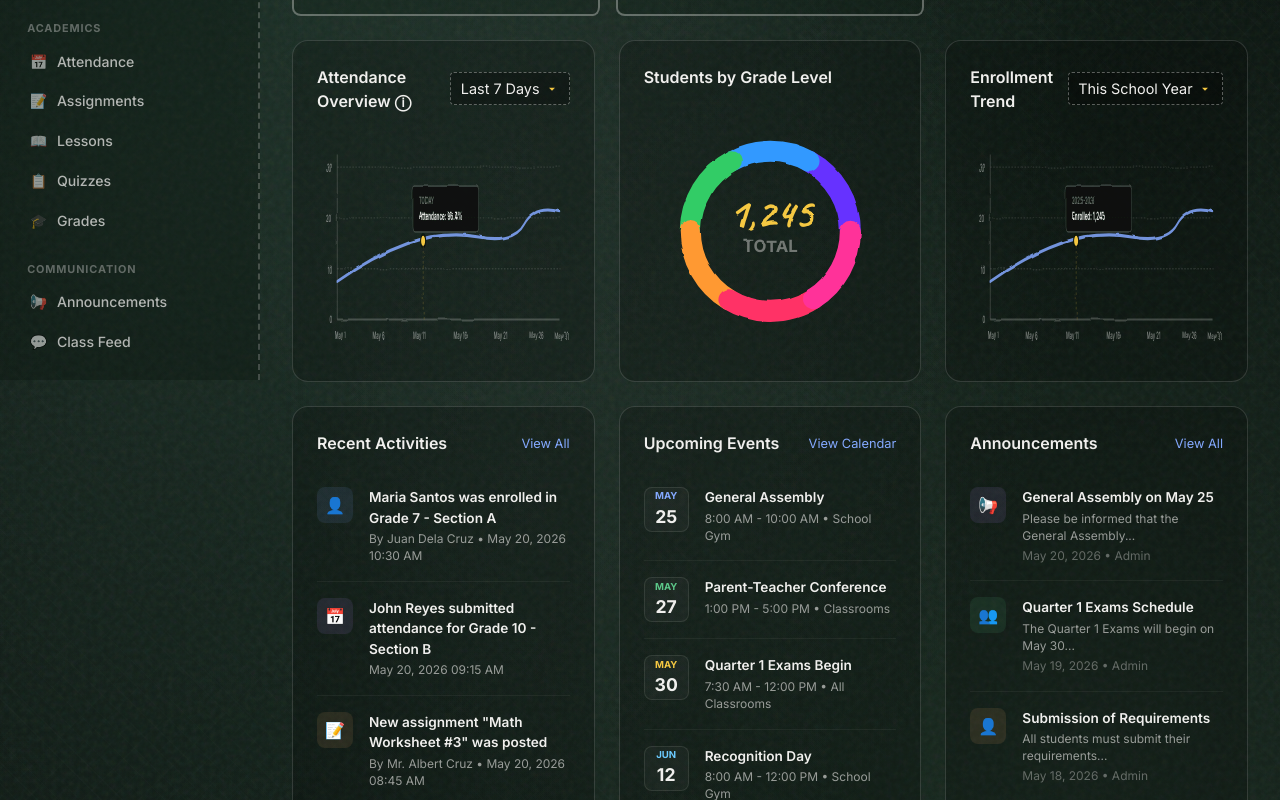
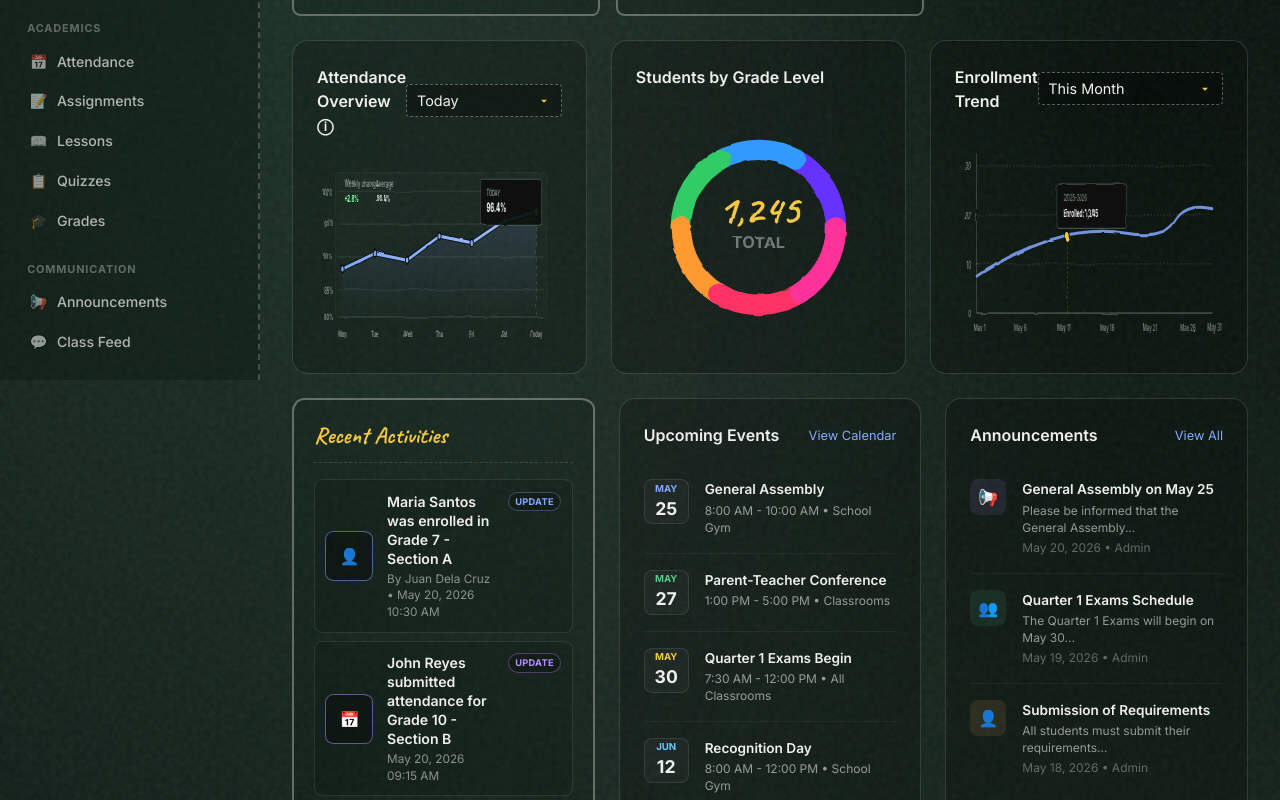
Before and after one commit to janreyHablaMina/School-Management-Sass, a Next.js app in the folder web/: page /school-admin in a window 1280 px wide. Shown: the part 420-1220 px from the top of the page. Built offline with nearby package versions, Linux system fonts and the light colour scheme; a web font is replaced by a local one.

Commit message:
Refine school admin dashboard cards and charts

```diff
--- a/web/src/components/ChalkCharts/index.tsx
+++ b/web/src/components/ChalkCharts/index.tsx
@@ -1,5 +1,5 @@
 "use client";
-import React, { useState } from 'react';
+import React, { useId, useState } from 'react';
 
 /**
  * Invisible SVG filter that applies a subtle "chalk wobble" distortion
@@ -21,9 +21,104 @@ export const ChalkFilter = () => (
 interface ChalkLineChartProps {
   tooltipDate?: string;
   tooltipText?: string;
+  variant?: 'default' | 'attendance';
 }
 
-export const ChalkLineChart = ({ tooltipDate = "MAY 16, 2025", tooltipText = "Total Schools: 24" }: ChalkLineChartProps = {}) => (
+export const ChalkLineChart = ({
+  tooltipDate = "MAY 16, 2025",
+  tooltipText = "Total Schools: 24",
+  variant = 'default',
+}: ChalkLineChartProps = {}) => {
+  const chartId = useId().replace(/:/g, '');
+  const areaId = `chalk-line-area-${chartId}`;
+  const strokeId = `chalk-line-stroke-${chartId}`;
+
+  if (variant === 'attendance') {
+    const points = [
+      [52, 106],
+      [118, 92],
+      [184, 98],
+      [250, 76],
+      [316, 82],
+      [382, 62],
+      [448, 54],
+    ];
+    const pointPath = points.map(([x, y], index) => `${index === 0 ? 'M' : 'L'} ${x} ${y}`).join(' ');
+    const areaPath = `${pointPath} L 448 150 L 52 150 Z`;
+
+    return (
+      <svg width="100%" height="100%" viewBox="0 0 500 180" preserveAspectRatio="none" fill="none" style={{ filter: 'url(#chalk-wobble)' }}>
+        <defs>
+          <linearGradient id={areaId} x1="0" y1="48" x2="0" y2="150" gradientUnits="userSpaceOnUse">
+            <stop offset="0%" stopColor="#84a9ff" stopOpacity="0.16" />
+            <stop offset="100%" stopColor="#84a9ff" stopOpacity="0" />
+          </linearGradient>
+          <linearGradient id={strokeId} x1="52" y1="0" x2="448" y2="0" gradientUnits="userSpaceOnUse">
+            <stop offset="0%" stopColor="#84a9ff" />
+            <stop offset="100%" stopColor="#9eb8ff" />
+          </linearGradient>
+        </defs>
+
+        <rect x="38" y="18" width="430" height="132" rx="4" fill="rgba(255, 255, 255, 0.01)" stroke="rgba(240, 239, 237, 0.08)" />
+        {[35, 65, 95, 125, 150].map((y) => (
+          <line key={y} x1="44" y1={y} x2="462" y2={y} stroke="rgba(240, 239, 237, 0.09)" strokeWidth="1" />
+        ))}
+        {[118, 184, 250, 316, 382, 448].map((x) => (
+          <line key={x} x1={x} y1="24" x2={x} y2="150" stroke="rgba(240, 239, 237, 0.035)" strokeWidth="1" />
+        ))}
+
+        <path d={areaPath} fill={`url(#${areaId})`} />
+        <path d={pointPath} fill="none" stroke="rgba(8, 18, 13, 0.75)" strokeWidth="5" strokeLinecap="round" strokeLinejoin="round" />
+        <path d={pointPath} fill="none" stroke={`url(#${strokeId})`} strokeWidth="2.8" strokeLinecap="round" strokeLinejoin="round" />
+
+        {points.map(([x, y], index) => (
+          <circle
+            key={`${x}-${y}`}
+            cx={x}
+            cy={y}
+            r={index === points.length - 1 ? 4.5 : 3.4}
+            fill={index === points.length - 1 ? '#f0efed' : '#84a9ff'}
+            stroke="#08120d"
+            strokeWidth="1.8"
+          />
+        ))}
+
+        <line x1="448" y1="54" x2="448" y2="150" stroke="rgba(240, 239, 237, 0.28)" strokeWidth="1" strokeDasharray="3 4" />
+        <g transform="translate(334, 24)">
+          <rect x="0" y="0" width="124" height="42" rx="4" fill="rgba(8, 18, 13, 0.94)" stroke="rgba(240, 239, 237, 0.24)" strokeWidth="1" />
+          <text x="12" y="15" fill="rgba(240, 239, 237, 0.48)" fontSize="8" fontWeight="700" fontFamily="Inter, sans-serif">{tooltipDate}</text>
+          <text x="12" y="30" fill="rgba(240, 239, 237, 0.95)" fontSize="12" fontWeight="800" fontFamily="Inter, sans-serif">{tooltipText}</text>
+        </g>
+
+        <g fontFamily="Inter, sans-serif" fontSize="8" fontWeight="700">
+          <g fill="rgba(240, 239, 237, 0.48)" textAnchor="end">
+            <text x="33" y="38">100%</text>
+            <text x="33" y="68">95%</text>
+            <text x="33" y="98">90%</text>
+            <text x="33" y="128">85%</text>
+            <text x="33" y="153">80%</text>
+          </g>
+          <g fill="rgba(240, 239, 237, 0.52)" textAnchor="middle">
+            <text x="52" y="168">Mon</text>
+            <text x="118" y="168">Tue</text>
+            <text x="184" y="168">Wed</text>
+            <text x="250" y="168">Thu</text>
+            <text x="316" y="168">Fri</text>
+            <text x="382" y="168">Sat</text>
+            <text x="448" y="168">Today</text>
+          </g>
+        </g>
+        <g transform="translate(56, 31)" fontFamily="Inter, sans-serif" fontSize="9" fontWeight="700">
+          <text x="0" y="0" fill="rgba(240, 239, 237, 0.48)">Weekly change</text>
+          <text x="0" y="14" fill="#8affad">+2.8%</text>
+          <text x="64" y="0" fill="rgba(240, 239, 237, 0.48)">Average</text>
+          <text x="64" y="14" fill="rgba(240, 239, 237, 0.9)">96.4%</text>
+        </g>
+      </svg>
+    );
+  }
+
+  return (
     <svg width="100%" height="100%" viewBox="0 0 500 180" preserveAspectRatio="none" fill="none" style={{ filter: 'url(#chalk-wobble)' }}>
       <line x1="40" y1="30" x2="480" y2="30" stroke="rgba(240, 239, 237, 0.12)" strokeWidth="1" strokeDasharray="3 3" />
       <line x1="40" y1="70" x2="480" y2="70" stroke="rgba(240, 239, 237, 0.12)" strokeWidth="1" strokeDasharray="3 3" />
@@ -55,6 +150,7 @@ export const ChalkLineChart = ({ tooltipDate = "MAY 16, 2025", tooltipText = "To
       </g>
     </svg>
   );
+};
 
 /** Donut chart for the Dashboard "Students by Grade Level" card */
 export const ChalkDonutChart = () => {
--- a/web/src/components/SchoolAdmin/Dashboard/DashboardView.tsx
+++ b/web/src/components/SchoolAdmin/Dashboard/DashboardView.tsx
@@ -22,7 +22,7 @@ export const DashboardView: React.FC = () => {
         metrics={[
           { label: 'Total Students', value: '1,245', growth: 'View all →', growthClass: 'yellow' },
           { label: 'Total Teachers', value: '78', growth: 'View all →', growthClass: 'yellow' },
-          { label: 'Total Sections', value: '42', growth: 'View all →', growthClass: 'yellow' },
+          { label: 'Total Classes', value: '42', growth: 'View all →', growthClass: 'yellow' },
           { label: 'Teachers Present', value: '74', growth: '4 on leave today', growthClass: 'green' },
           { label: 'At-Risk Students', value: '23', growth: 'Needs intervention', growthClass: 'yellow' },
         ]}
@@ -34,10 +34,17 @@ export const DashboardView: React.FC = () => {
           <div className={styles.chartHeader}>
             <h3 className={styles.chartTitle}>Attendance Overview ⓘ</h3>
             <select className={styles.dropdownSelectSmall}>
+              <option>Today</option>
               <option>Last 7 Days</option>
+              <option>Last 30 Days</option>
+              <option>1 Month</option>
+              <option>3 Months</option>
+              <option>This School Year</option>
             </select>
           </div>
-          <div className={styles.chartCanvas}><ChalkLineChart tooltipDate="TODAY" tooltipText="Attendance: 96.4%" /></div>
+          <div className={styles.chartCanvas}>
+            <ChalkLineChart variant="attendance" tooltipDate="TODAY" tooltipText="96.4%" />
+          </div>
         </div>
 
         <div className={styles.chartCard}>
@@ -51,7 +58,12 @@ export const DashboardView: React.FC = () => {
           <div className={styles.chartHeader}>
             <h3 className={styles.chartTitle}>Enrollment Trend</h3>
             <select className={styles.dropdownSelectSmall}>
+              <option>This Month</option>
+              <option>Last 3 Months</option>
+              <option>Last 6 Months</option>
               <option>This School Year</option>
+              <option>Previous School Year</option>
+              <option>Year over Year</option>
             </select>
           </div>
           <div className={styles.chartCanvas}><ChalkLineChart tooltipDate="2025-2026" tooltipText="Enrolled: 1,245" /></div>
@@ -62,24 +74,35 @@ export const DashboardView: React.FC = () => {
       <div className={styles.listsGrid}>
 
         {/* Recent Activities */}
-        <div className={styles.listCard}>
-          <div className={styles.listHeader}>
-            <h3 className={styles.listTitle}>Recent Activities</h3>
-            <button className={styles.listLink}>View All</button>
+        <div className={`${styles.listCard} ${styles.activityPanel}`}>
+          <div className={styles.activityHeader}>
+            <h3 className={styles.activityTitle}>Recent Activities</h3>
           </div>
-          <div className={styles.listBody}>
+          <div className={styles.activityList}>
             {schoolAdminMockData.recentActivities.map(act => (
-              <div key={act.id} className={styles.listItem}>
-                <div className={styles.itemIcon} style={{ background: act.iconBg, color: act.iconColor }}>
+              <div key={act.id} className={styles.activityRow}>
+                <div
+                  className={styles.activityIconBox}
+                  style={{ borderColor: `${act.iconColor}88`, color: act.iconColor }}
+                >
                   {act.icon}
                 </div>
-                <div className={styles.itemContent}>
-                  <p className={styles.itemTitle}>{act.user}</p>
-                  <p className={styles.itemDesc}>{act.details}</p>
+                <div className={styles.activityContent}>
+                  <div className={styles.activityTitleRow}>
+                    <p className={styles.activityItemTitle}>{act.user}</p>
+                  </div>
+                  <p className={styles.activityDetails}>{act.details}</p>
                 </div>
+                <span
+                  className={styles.activityType}
+                  style={{ color: act.iconColor, borderColor: `${act.iconColor}55` }}
+                >
+                  Update
+                </span>
               </div>
             ))}
           </div>
+          <button type="button" className={styles.activityFooterLink}>View all ›</button>
         </div>
 
         {/* Upcoming Events */}
--- a/web/src/components/SchoolAdmin/Dashboard/dashboard.module.css
+++ b/web/src/components/SchoolAdmin/Dashboard/dashboard.module.css
@@ -178,6 +178,133 @@
   border: 1.5px solid rgba(240, 239, 237, 0.15);
   border-radius: 16px;
   padding: 1.5rem;
+}
+
+.activityPanel {
+  border: 2px solid rgba(240, 239, 237, 0.35);
+  border-radius: 12px 14px 11px 13px / 14px 11px 13px 12px;
+  padding: 1.15rem 1.25rem;
+  background: rgba(10, 25, 17, 0.15);
+  display: flex;
+  flex-direction: column;
+}
+
+.activityHeader {
+  display: flex;
+  justify-content: space-between;
+  align-items: center;
+  margin-bottom: 1rem;
+  gap: 0.5rem;
+  border-bottom: 1.5px dashed rgba(240, 239, 237, 0.15);
+  padding-bottom: 0.55rem;
+}
+
+.activityTitle {
+  margin: 0;
+  font-family: 'Caveat', cursive;
+  font-size: 1.45rem;
+  font-weight: 700;
+  color: #f5c842;
+}
+
+.activityList {
+  display: flex;
+  flex-direction: column;
+  gap: 0.5rem;
+  flex: 1;
+  margin-bottom: 0.5rem;
+}
+
+.activityRow {
+  display: flex;
+  align-items: center;
+  gap: 0.85rem;
+  padding: 0.7rem 0.65rem;
+  border: 1px solid rgba(240, 239, 237, 0.1);
+  border-radius: 8px 10px 7px 9px / 9px 7px 9px 8px;
+  background: rgba(0, 0, 0, 0.12);
+  transition: border-color 0.15s ease, background 0.15s ease;
+  cursor: pointer;
+}
+
+.activityRow:hover {
+  border-color: rgba(245, 200, 66, 0.35);
+  background: rgba(245, 200, 66, 0.04);
+}
+
+.activityIconBox {
+  width: 48px;
+  height: 50px;
+  border-radius: 8px 10px 7px 9px / 9px 7px 9px 8px;
+  border: 1.5px solid rgba(240, 239, 237, 0.2);
+  background: rgba(0, 0, 0, 0.3);
+  display: flex;
+  align-items: center;
+  justify-content: center;
+  flex-shrink: 0;
+  font-size: 1rem;
+}
+
+.activityContent {
+  flex: 1;
+  min-width: 0;
+}
+
+.activityTitleRow {
+  display: flex;
+  align-items: center;
+  gap: 0.45rem;
+  flex-wrap: wrap;
+}
+
+.activityItemTitle {
+  margin: 0;
+  font-size: 0.88rem;
+  font-weight: 600;
+  color: #f0efed;
+  line-height: 1.35;
+}
+
+.activityDetails {
+  margin: 0.2rem 0 0;
+  font-size: 0.74rem;
+  color: rgba(240, 239, 237, 0.55);
+  line-height: 1.4;
+}
+
+.activityType {
+  font-size: 0.58rem;
+  font-weight: 700;
+  text-transform: uppercase;
+  letter-spacing: 0.03em;
+  padding: 0.12rem 0.4rem;
+  border-radius: 999px;
+  border: 1px solid;
+  background: rgba(0, 0, 0, 0.2);
+  align-self: flex-start;
+  margin-left: auto;
+  white-space: nowrap;
+}
+
+.activityFooterLink {
+  margin-top: 1.25rem;
+  padding-top: 0.85rem;
+  background: none;
+  border: none;
+  border-top: 1.5px dashed rgba(240, 239, 237, 0.15);
+  color: #f5c842;
+  font-family: 'Caveat', cursive;
+  font-size: 1.05rem;
+  font-weight: 700;
+  cursor: pointer;
+  text-align: left;
+  padding-left: 0;
+  padding-right: 0;
+  transition: color 0.15s ease;
+}
+
+.activityFooterLink:hover {
+  text-decoration: underline;
 }
 
 .listHeader {
```
Lines whose indentation alone changed are shown as unchanged.
